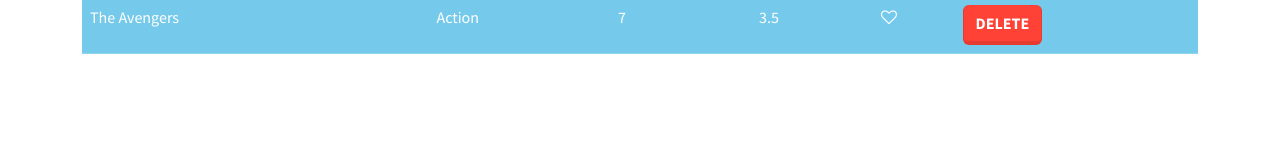
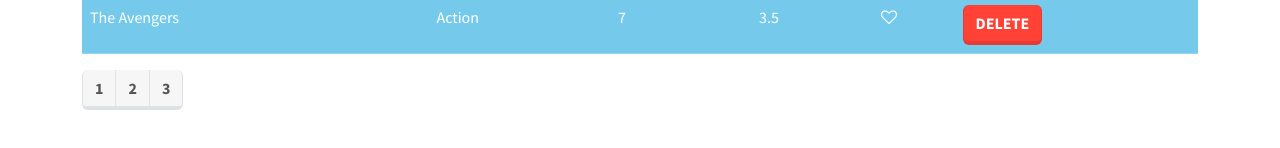
Before and after one commit to IshtiaqueNafis/vidlyReact, a React (Create React App) app: page / in a window 1280 px wide. Shown: the part 584-732 px from the top of the page. Built offline with nearby package versions, Linux system fonts and the light colour scheme.

Commit message:
pagination count added

```diff
--- a/package.json
+++ b/package.json
@@ -8,6 +8,7 @@
     "@testing-library/user-event": "^12.1.10",
     "bootswatch": "^5.0.2",
     "font-awesome": "^4.7.0",
+    "lodash": "^4.17.10",
     "react": "^17.0.2",
     "react-dom": "^17.0.2",
     "react-scripts": "4.0.3",
--- a/src/components/Movie/Movie.Component.jsx
+++ b/src/components/Movie/Movie.Component.jsx
@@ -5,13 +5,13 @@
 import {getMovies} from "../../Starter Code/services/fakeMovieService";
 
 
-const Movie = (props) => {
-//region states and variables
-    const[movies,setMovies] = useState(getMovies())
-    let pageSize =4;
- //endregion
-   //region Methods
-    const onDeleteHandler = (movie) =>setMovies(movies.filter(m => m._id !== movie._id)) // deletes movies from database
+function Movie() {
+//region states and variables and props
+    const [movies, setMovies] = useState(getMovies())
+    let pageSize = 4;
+    //endregion
+    //region Methods
+    const onDeleteHandler = (movie) => setMovies(movies.filter(m => m._id !== movie._id)) // deletes movies from database
     const onLikeHandler = (movie) => { // likes unlikes a movie
         let updatedMovies = movies.map(m => {
             if (m._id === movie._id) {
@@ -22,6 +22,9 @@
 
         setMovies(updatedMovies)
 
+    }
+    const handlePageChange = page => {
+  console.log(page)
     }
     //endregion
 
@@ -46,16 +49,16 @@
                 {movies.map(movie =>
                     <MovieTitle key={movie._id}
                                 movie={movie}
-                                onDelete = {onDeleteHandler}
+                                onDelete={onDeleteHandler}
                                 onLike={onLikeHandler}
 
                     />
                 )}
                 </tbody>
             </table>
-            <Pagination itemsCount={movies.length} pageSize={pageSize}  />
+            <Pagination itemsCount={movies.length} pageSize={pageSize} onpageChange={handlePageChange}/>
         </React.Fragment>
     );
-};
+}
 
 export default Movie
--- a/src/components/common/pagination.component.jsx
+++ b/src/components/common/pagination.component.jsx
@@ -1,9 +1,24 @@
 import React from 'react';
+import _ from 'lodash'; // this helps with pagination
+const Pagination = (props) => {
+    const {itemsCount,pageSize} = props;
+    const  pagesCount = Math.ceil (itemsCount/pageSize); // this makes the item integer
+    if(pagesCount===1) return null;
+ const pages=  _.range(1,pagesCount+1) // 1 makes it includesive
 
-const Pagination = () => (
-    <div>
 
-    </div>
-);
+    return (
+        <div>
+            <ul className="pagination">
+                {pages.map(page=>(
+                    <li key={page} className="page-item">
+                        <a className="page-link" >{page}</a>
+                    </li>
+                ))}
+
+            </ul>
+        </div>
+    );
+};
 
 export default Pagination;
```
Also changed, not shown: 2 other files (tests, documents, lock files or other folders).
